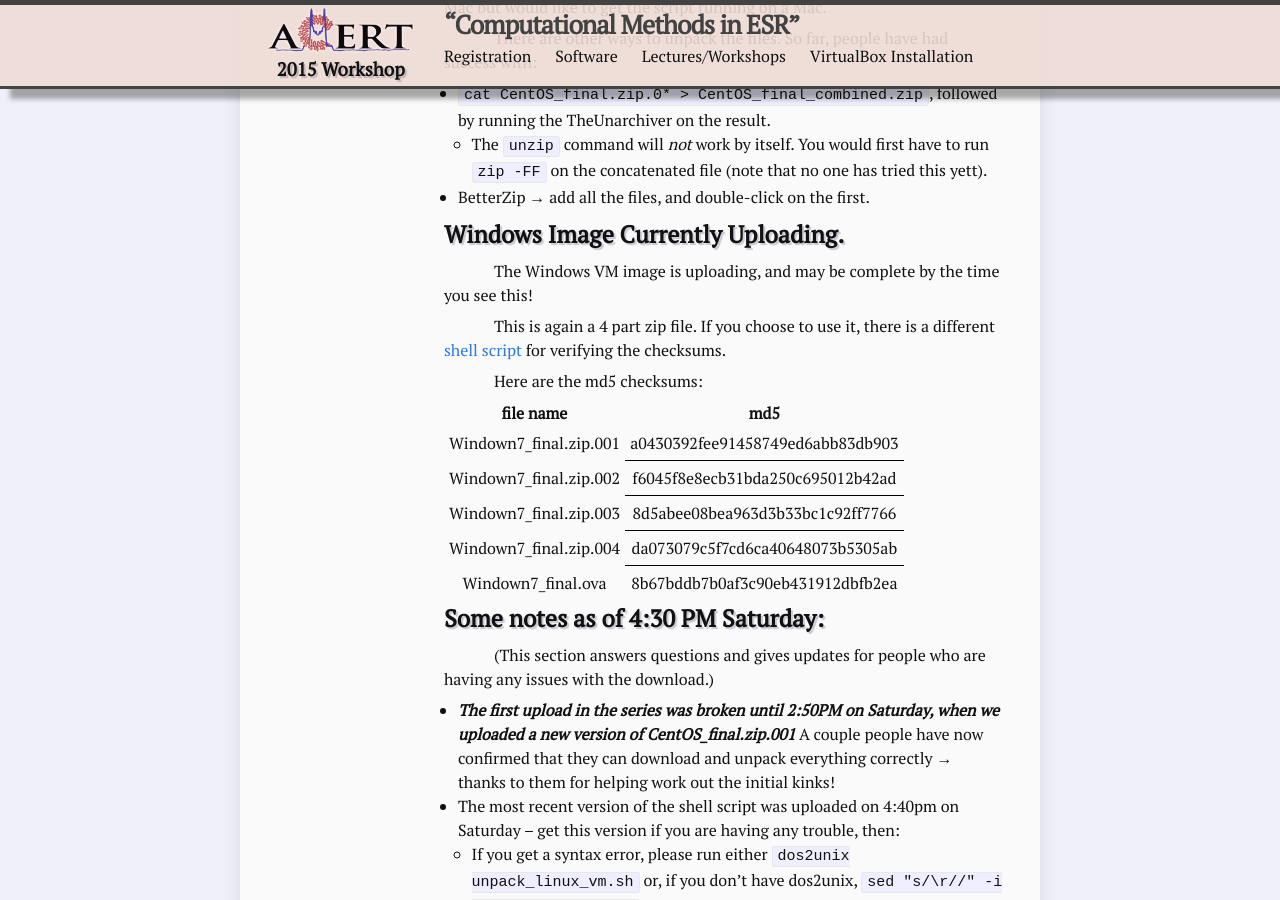
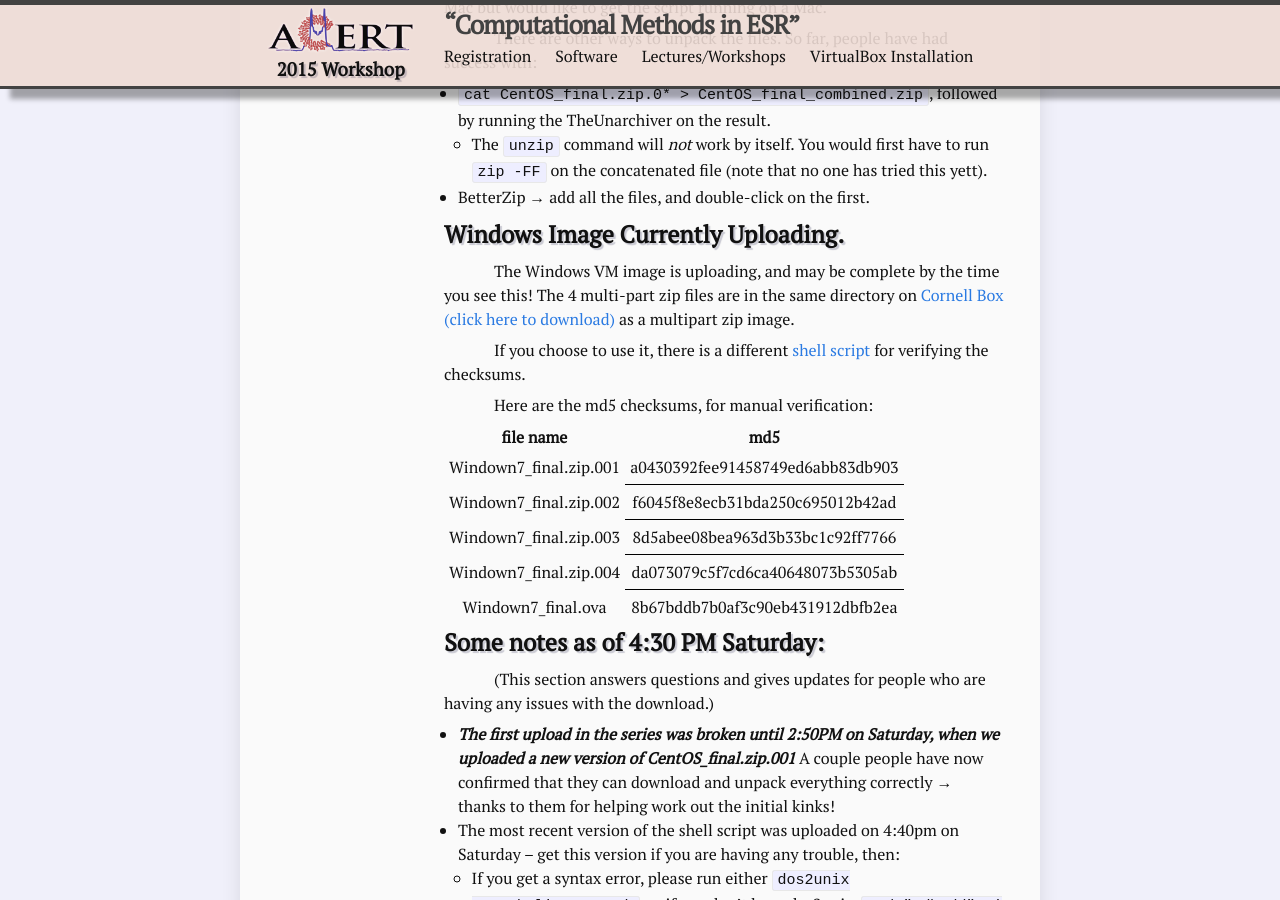
Before and after one commit to jmfranck/acert.github.io, a Jekyll site: the page built from VirtualBox/Downloads.md, in a window 1280 px wide and 900 px high, scrolled down 1530 px. Built offline with Jekyll 4.4.1, drawn with Linux system fonts in a browser that asks for light colours.

Commit message:
done with windows info

```diff
--- a/VirtualBox/Downloads.md
+++ b/VirtualBox/Downloads.md
@@ -58,13 +58,13 @@ So far, people have had success with:
 ## Windows Image Currently Uploading.
 
 The Windows VM image is uploading, and may be complete by the time you see this!
+The 4 multi-part zip files are in the same directory on [Cornell Box (click here to download)](https://cornell.box.com/s/o47ptx9wr21ui15zbugjizjanz24jk6c){:target="_blank"} as a multipart zip image.
 
-This is again a 4 part zip file.
 If you choose to use it, there is a different
 [shell script]({{ site.url }}/assets/unpack_windows_vm.sh)
 for verifying the checksums.
 
-Here are the md5 checksums:
+Here are the md5 checksums, for manual verification:
 
  file name  | md5
 :----------:|:-----------:
```
